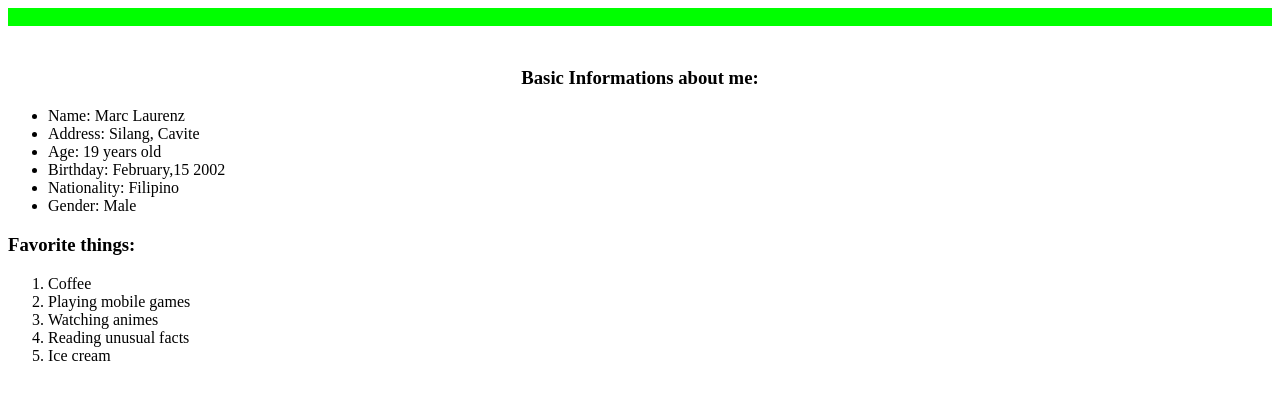
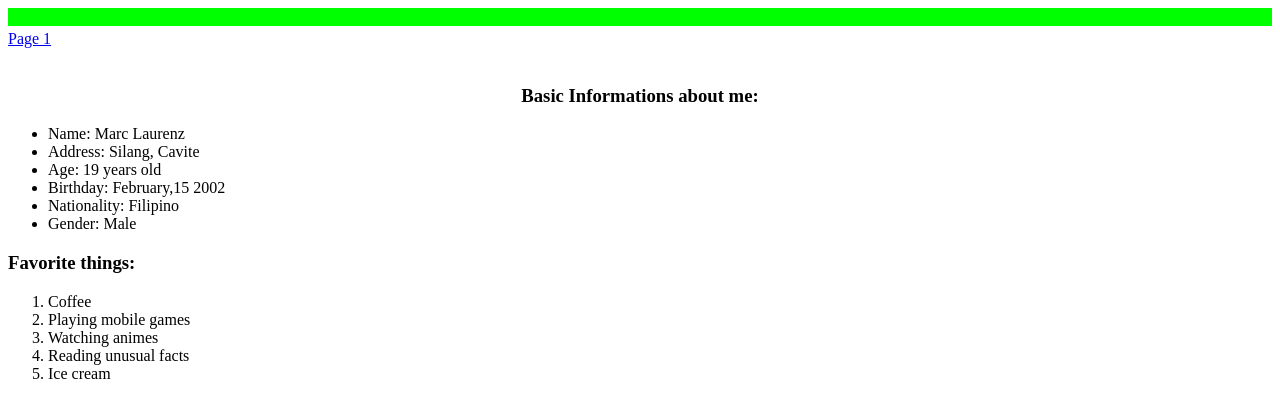
Before and after one commit to marclau1423/marclau1423.github.io, a plain HTML site: page index.html in a window 1280 px wide. Drawn offline with Linux system fonts and the light colour scheme.

Commit message:
Update index.html

```diff
--- a/index.html
+++ b/index.html
@@ -2,6 +2,7 @@
 <html>
  <body>
  <marquee direction="right" bgcolor="lime"> Links to other pages:</marquee>
+ <a href="page1.html">Page 1<a>
 <br><br>
   <p><h3 align="center" >Basic Informations about me:</h3>
   <ul>
```
